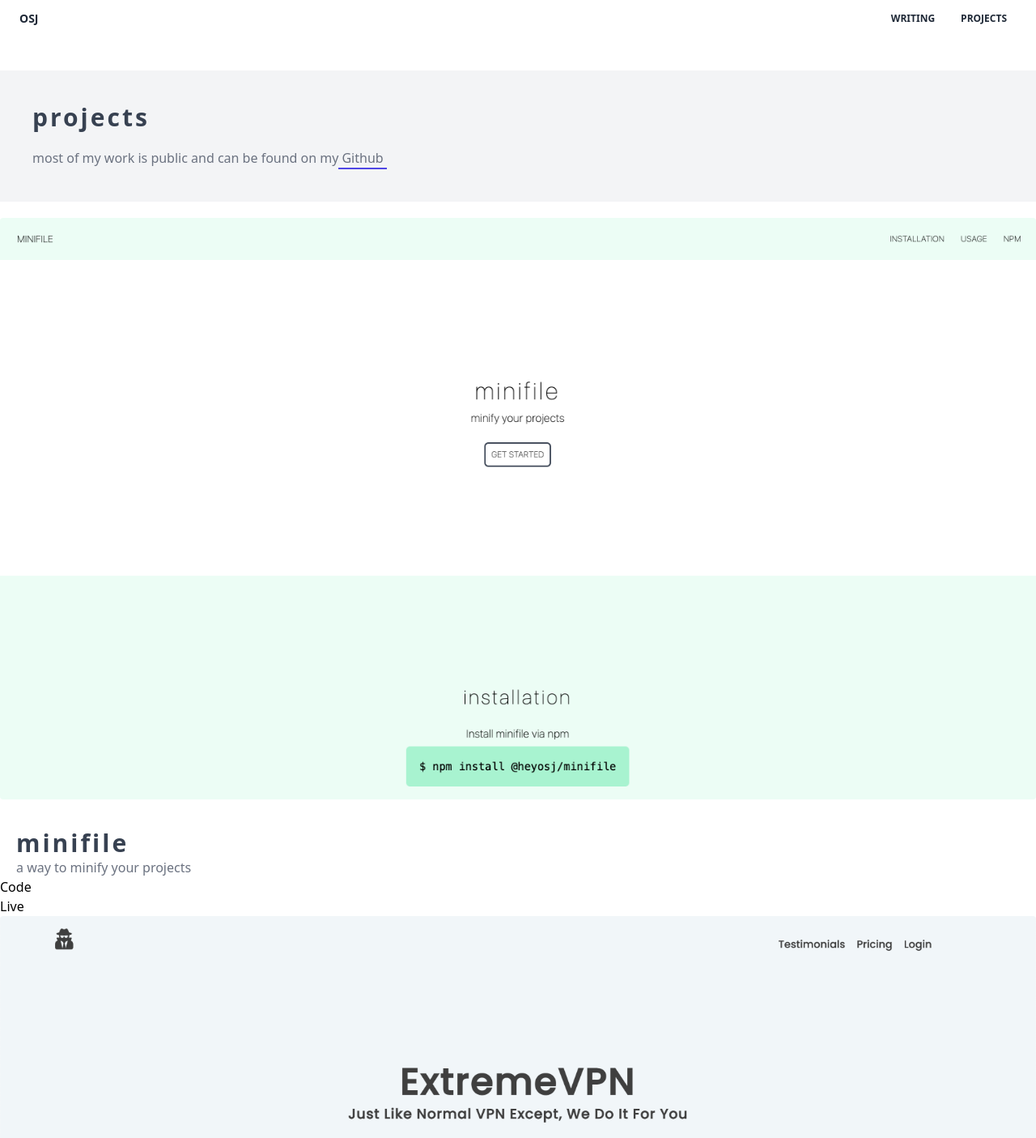
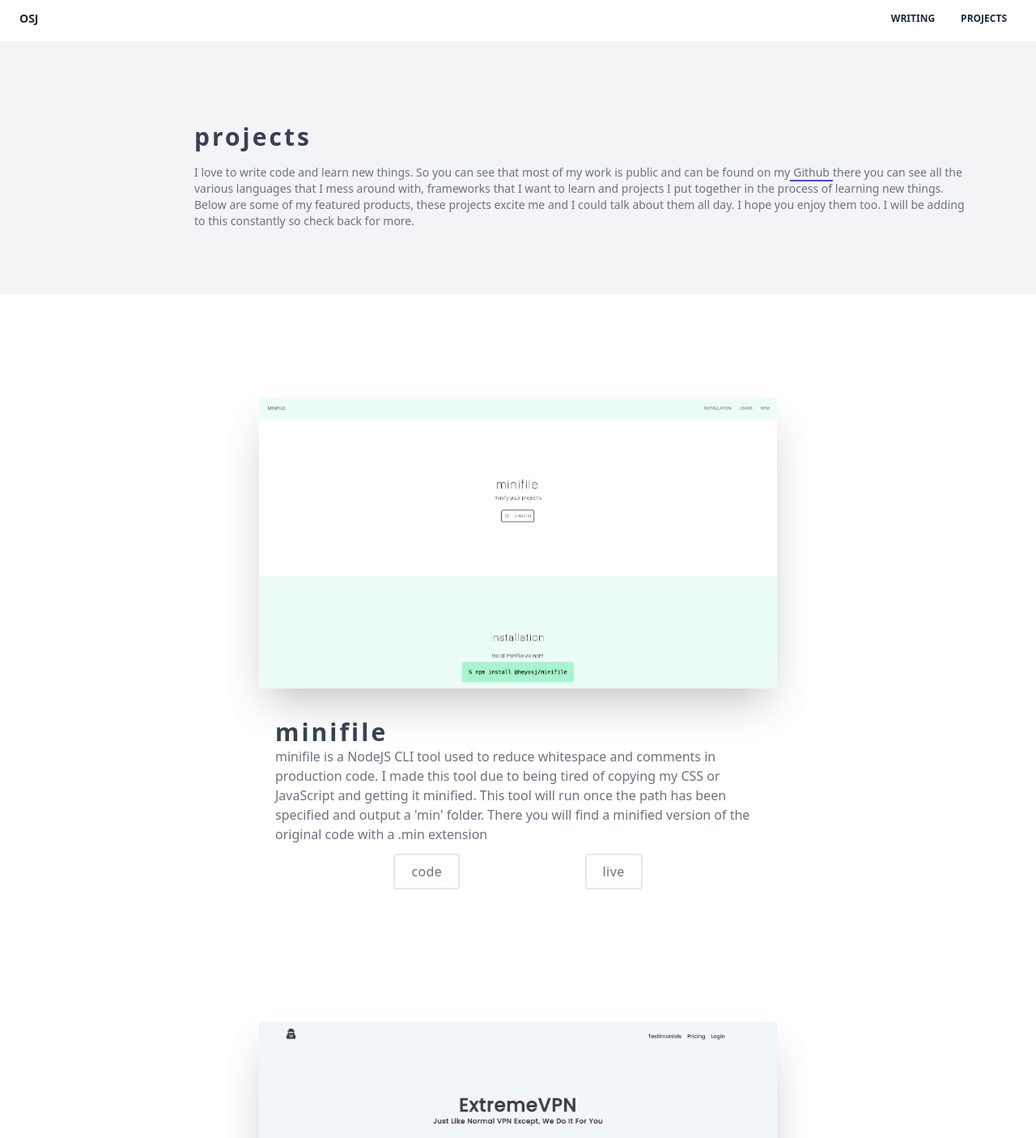
Before and after one commit to heyosj/heyosj-portfolio, a React (Create React App) app: page /projects in a window 1280 px wide. Shown: the top 1405 px of the page at 81% size. Built offline with nearby package versions, Linux system fonts and the light colour scheme.

Commit message:
projects page done

```diff
--- a/src/components/IntroImage/IntroImage.js
+++ b/src/components/IntroImage/IntroImage.js
@@ -3,7 +3,7 @@ import ImageOfMe from '../../imgs/me.jpg';
 
 const IntroImage = () => {
 	return (
-		<div className=" mx-auto p-20 text-center bg-gray-100">
+		<div className="mx-auto p-20 text-center bg-gray-100">
 			<div>
 				<img
 					src={ImageOfMe}
--- a/src/components/Projects/Projects.js
+++ b/src/components/Projects/Projects.js
@@ -2,19 +2,19 @@ import React from 'react';
 
 function Projects(props) {
 	return (
-		<div className="about">
+		<div className="container mx-auto pb-28 md:pb-10 lg:w-6/12 lg:pt-28">
 			<div class="col-lg-7">
-				<img class="img-fluid rounded mb-4 mb-lg-0" src={props.image} alt="" />
+				<img class="shadow-2xl img-fluid rounded mb-4 mb-lg-0" src={props.image} alt="" />
 			</div>
 			<h1 className="mx-auto px-5 tracking-widest text-3xl text-gray-700 font-black pt-5">{props.name}</h1>
 			<p className="mx-auto text-1xl text-gray-500 px-5">{props.description}</p>
-			<ul>
-				<li>
+			<ul className="flex justify-evenly p-3 cursor-pointer text-gray-500 text-1xl lowercase tracking-wide">
+				<li className="border-2 py-2 px-5 rounded">
 					<a href={props.githubLink} target="_blank" rel="noreferrer">
 						Code
 					</a>
 				</li>
-				<li>
+				<li className="border-2 py-2 px-5 rounded">
 					<a href={props.liveSite} target="_blank" rel="noreferrer">
 						Live
 					</a>
@@ -25,13 +25,3 @@ function Projects(props) {
 }
 
 export default Projects;
-
-// this should be a component, that passes the Image, the stack and the description as props
-// <Project img={/project.jpg} techStack={react, tailwindcss} desc={a simple portfolio done with react.js and tailwind.css, here i learned about routing for the first time}
-// that way we can add projects as they come:
-{
-	/* <Project img={proj1}/>
-	<Project img={proj2}/>
-	<Project img={proj3}/>
-	<Project img={proj4}/> */
-}
--- a/src/components/ProjectsContainer/ProjectsContainer.js
+++ b/src/components/ProjectsContainer/ProjectsContainer.js
@@ -3,20 +3,21 @@ import Projects from '../Projects/Projects';
 import minifileImage from '../../imgs/minifile.png';
 import extremeImage from '../../imgs/extreme.png';
 
-const ProjectsContainer = (props) => {
+const ProjectsContainer = () => {
 	return (
-		<div class="container mx-auto">
-			<div class="flex items-center my-10">
-				<div class="col-lg-5">
-					<div className="p-5 bg-gray-100">
-						<h1 className="mx-auto px-5 bg-gray-100 tracking-widest text-3xl text-gray-700 font-black pt-5">
+		<div class="mx-auto">
+			<div class="mx-auto bg-gray-100 lg:pl-40">
+				<div class="mx-auto p-20 bg-gray-100">
+					<div className="container mx-auto">
+						<h1 className="tracking-widest text-3xl text-gray-700 font-black pt-5 pb-4 flex justify-between">
 							projects
 						</h1>
-						<p className="mx-auto text-1xl text-gray-500 p-5">
-							most of my work is public and can be found on my
+						<p className="mx-auto text-sm md:text-1xl text-gray-500 ">
+							I love to write code and learn new things. So you can see that most of my work is public and
+							can be found on my
 							<span>
 								<a
-									className="cursor-pointer border-b-2 border-indigo-600 inline-block px-1"
+									className="cursor-pointer border-b-2 border-indigo-600 px-1"
 									href="https://www.github.com/heyosj"
 									target="_blank"
 									rel="noreferrer"
@@ -24,19 +25,27 @@ const ProjectsContainer = (props) => {
 									Github
 								</a>
 							</span>
+							there you can see all the various languages that I mess around with, frameworks that I want
+							to learn and projects I put together in the process of learning new things. Below are some
+							of my featured products, these projects excite me and I could talk about them all day. I
+							hope you enjoy them too. I will be adding to this constantly so check back for more.
 						</p>
 					</div>
-					<h1 class="font-weight-light mt-5">
+				</div>
+			</div>
+			<div class="container mx-auto">
+				<div class="flex items-center my-2"></div>
+				<h1 className="font-weight-light">
 					<Projects
 						name="minifile"
-							description="a way to minify your projects"
+						description="minifile is a NodeJS CLI tool used to reduce whitespace and comments in production code. I made this tool due to being tired of copying my CSS or JavaScript and getting it minified. This tool will run once the path has been specified and output a 'min' folder. There you will find a minified version of the original code with a .min extension"
 						image={minifileImage}
 						githubLink="http://github.com/heyosj/minifile"
 						liveSite="http://heyosj.github.io/minifile"
 					/>
 					<Projects
 						name="extremeVPN"
-							description="vpn service built with React"
+						description="extremeVPN was made as a intense version of a VPN provider. This was a practice for learning ReactJS. You can find more details about the learning experience I had at the repository. There you will find my design planning as well."
 						image={extremeImage}
 						githubLink="http://github.com/heyosj/extremeVPN"
 						liveSite="http://extremevpn.netlify.com"
@@ -44,7 +53,6 @@ const ProjectsContainer = (props) => {
 				</h1>
 			</div>
 		</div>
-		</div>
 	);
 };
 
```
Lines whose indentation alone changed are shown as unchanged.
